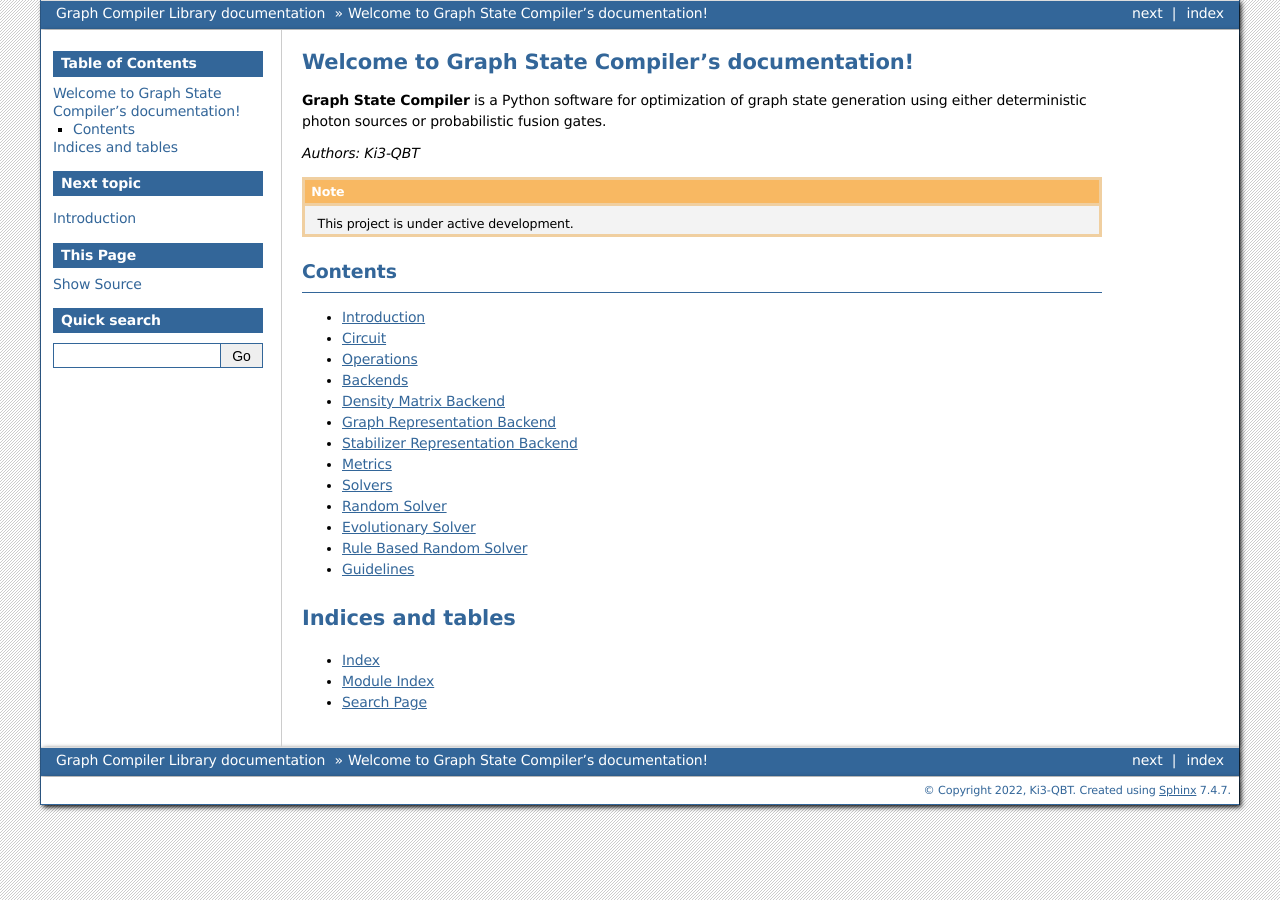
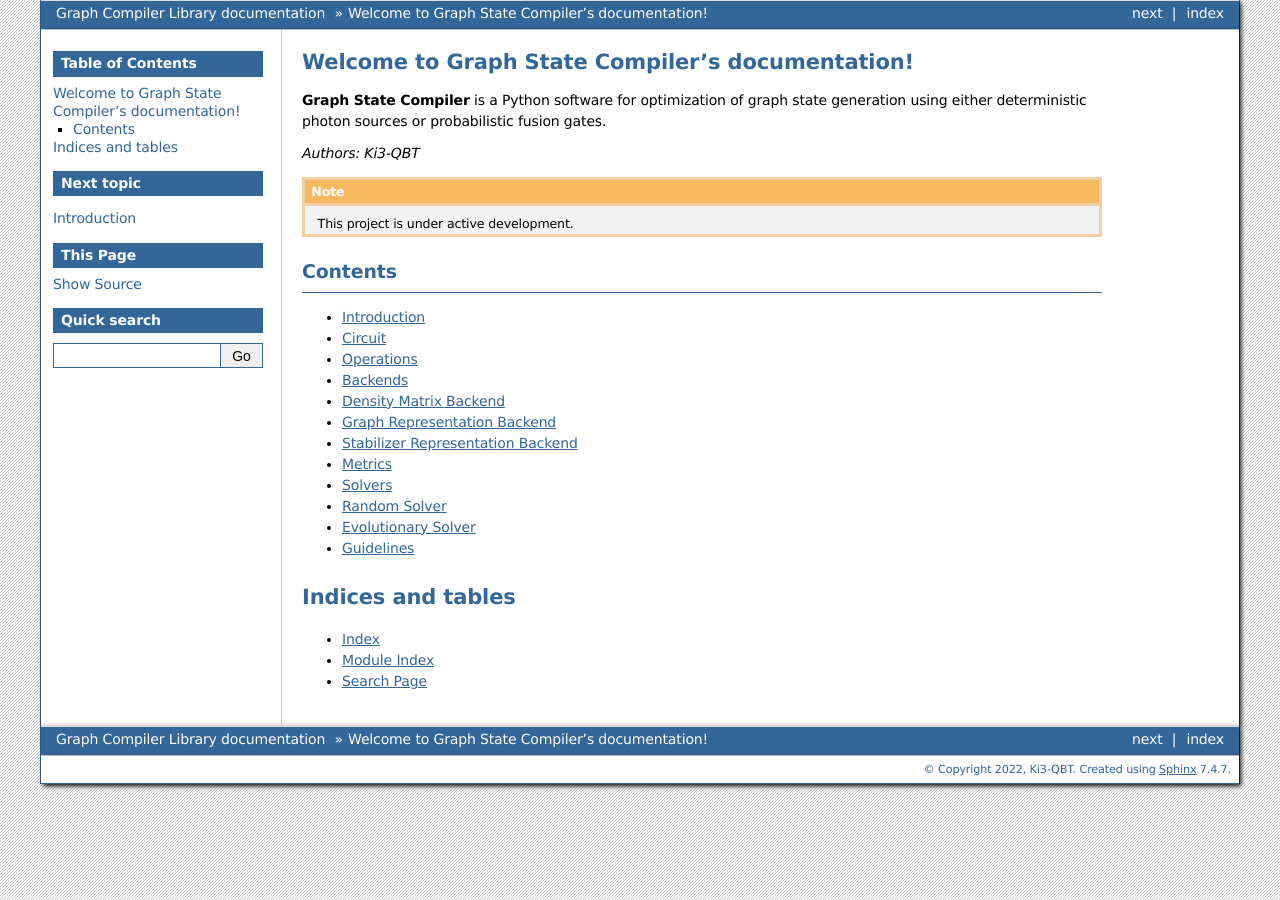
Before and after one commit to graphiq-dev/graphiq, a Sphinx documentation site: the page built from docs/source/index.rst, in a window 1280 px wide. Built offline with Sphinx 7.4.7, drawn with Linux system fonts in a browser that asks for light colours; formulas are drawn with MathJax 3.

Commit message:
automatic documentation fix
automatic documentation fix

```diff
--- a/docs/source/backends.rst
+++ b/docs/source/backends.rst
@@ -16,7 +16,7 @@
    :members:
 
 Graph Representation Backend
-=========================
+=============================
 .. automodule:: src.backends.graph
    :members:
 .. automodule:: src.backends.graph.compiler
@@ -27,7 +27,7 @@
    :members:
 
 Stabilizer Representation Backend
-=========================
+==================================
 .. automodule:: src.backends.stabilizer
    :members:
 .. automodule:: src.backends.stabilizer.compiler
--- a/docs/source/solvers.rst
+++ b/docs/source/solvers.rst
@@ -16,8 +16,3 @@
 =========================
 .. automodule:: src.solvers.evolutionary_solver
    :members:
-
-Rule Based Random Solver
-=========================
-.. automodule:: src.solvers.rule_based_random_solver
-   :members:
```
